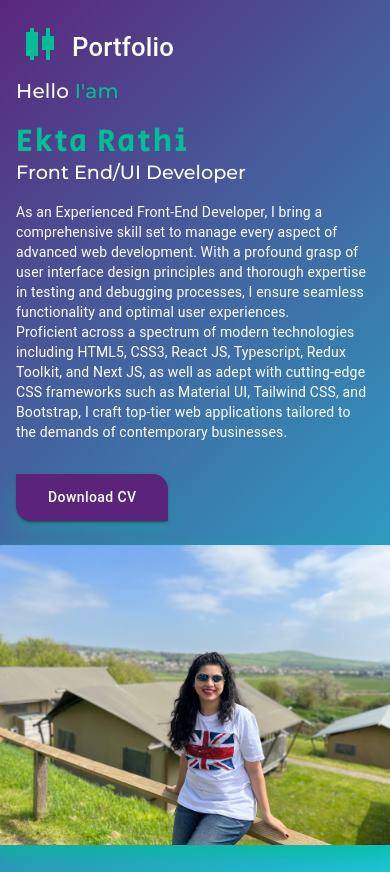
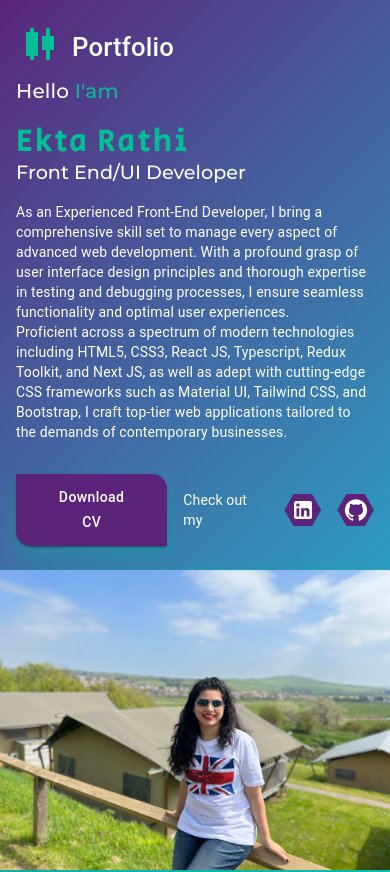
Before and after one commit to ektarathi/portfolio-template, a React (Create React App) app: page / in a window 390 px wide. Shown: the top 872 px of the page. Built offline with nearby package versions, Linux system fonts and the light colour scheme.

Commit message:
Fix styling in responsive mode

```diff
--- a/src/components/Banner/Profile/ProfileComponent.tsx
+++ b/src/components/Banner/Profile/ProfileComponent.tsx
@@ -11,6 +11,7 @@ import {
   IconLink,
   Profile,
   ProfileWrapper,
+  ButtonWrapper
 } from "./profile.styled";
 import { Typography, Grid, Card, CardMedia } from "@mui/material";
 import profile from "./profile_new.jpg";
@@ -50,6 +51,7 @@ const ProfileComponent = () => {
                 Tailwind CSS, and Bootstrap, I craft top-tier web applications
                 tailored to the demands of contemporary businesses.
               </Typography>
+              <ButtonWrapper>
               <Link
                 to={DeveloperPdf}
                 target="_blank"
@@ -86,6 +88,8 @@ const ProfileComponent = () => {
                   </IconLink>
                 </SocialIcons>
               </Social>
+              </ButtonWrapper>
+
             </Texts>
           </Slide>
         </Grid>
--- a/src/components/Banner/Profile/profile.styled.ts
+++ b/src/components/Banner/Profile/profile.styled.ts
@@ -54,8 +54,10 @@ export const Social = styled("div")((props: any) => ({
   position: "absolute",
   alignItems: "center",
   gap: "1rem",
-  [props.theme.breakpoints.down("md")]: {
-    marginTop: "2rem"
+  [props.theme.breakpoints.down("lg")]: {
+    marginTop: "2rem",
+    position: "static",
+    marginLeft: "1rem"
   },
 }));
 
@@ -111,3 +113,11 @@ export const Profile = styled("div")((props: any) => ({
     },
   },
 }));
+
+export const ButtonWrapper = styled("div")((props: any) => ({
+  display: 'block',
+  [props.theme.breakpoints.down("lg")]: {
+    display: 'flex',
+  flexDirection: 'row',
+  },
+}));
--- a/src/components/Personal/projects/Projects.tsx
+++ b/src/components/Personal/projects/Projects.tsx
@@ -72,28 +72,6 @@ const Projects = () => {
             </TextContent>
           </TravelInfoStyledLink>
         </Grid>
-        <Grid item xs={12} md={6}>
-          <WeatherApiLink>
-            <Card sx={{ borderRadius: "0 15px" }}>
-              <Box sx={{ position: "relative" }}>
-                <CardMedia component="img" height="203" image={WeatherApp} />
-                <Overlay className="image-overlay"></Overlay>
-                <Link
-                  className="icon"
-                  to="https://open-api-weather.netlify.app/"
-                  target="_blank"
-                >
-                  <IconLink>
-                    <LaunchIcon sx={{ width: 70, height: 60 }} />
-                  </IconLink>
-                </Link>
-              </Box>
-            </Card>
-            <WeatherText>
-                <Typography variant="h6"> Vite React JS Project</Typography>
-            </WeatherText>
-          </WeatherApiLink>
-        </Grid>
       </Grid>
     </Grid>
   );
```
